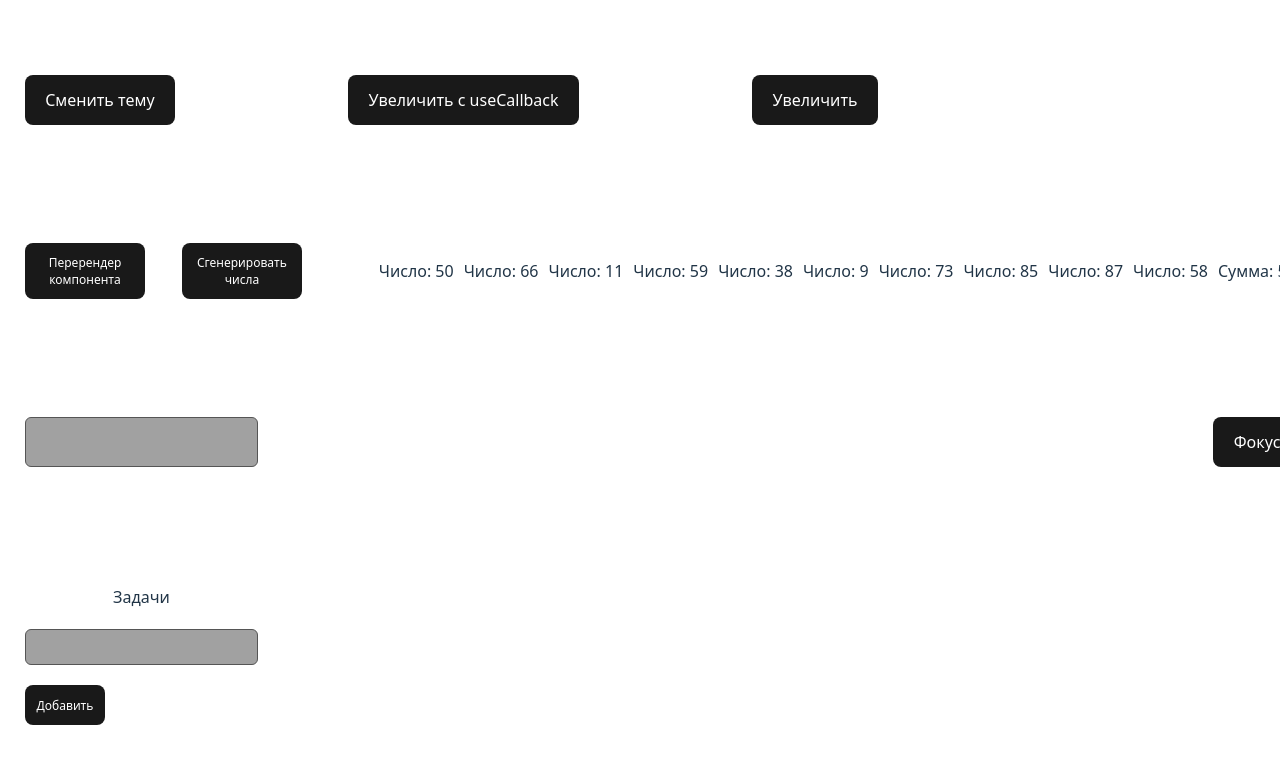
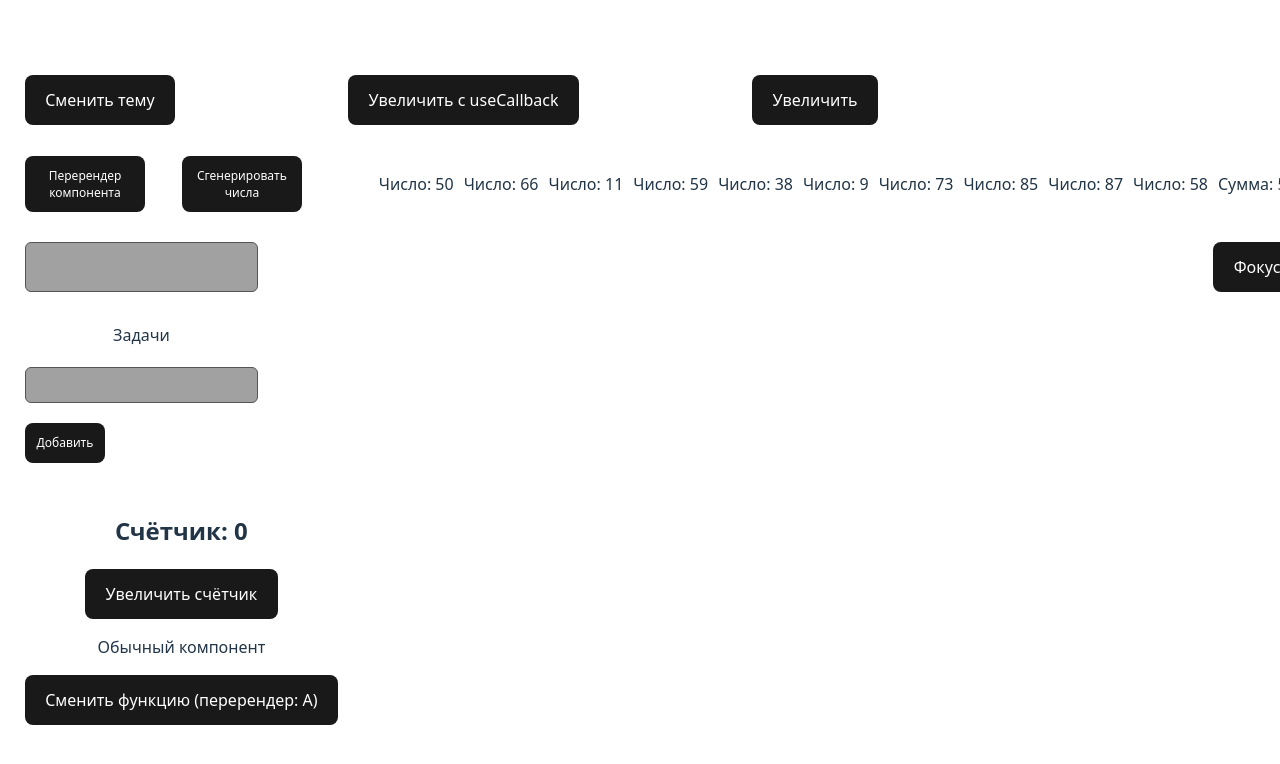
Before and after one commit to darkzs47/react-hooks, a React (Vite) app: page / in a window 1280 px wide. Shown: the top 764 px of the page. Built offline with nearby package versions, Linux system fonts and the light colour scheme.

Commit message:
That's all!

```diff
--- a/src/Container.jsx
+++ b/src/Container.jsx
@@ -1,10 +1,11 @@
-import React, {useCallback, useContext, useReducer, useRef, useState} from 'react';
+import React, {useContext} from 'react';
 import {ThemeContext} from './App.jsx';
-import ChangeThemeButton from "./ChangeThemeButton.jsx";
-import UseCallback from "./UseCallback.jsx";
-import SumNumbers from "./SumNumbers.jsx";
-import UseRef from "./UseRef.jsx";
-import Reducer from "./Reducer.jsx";
+import ChangeThemeButton from "./components/ChangeThemeButton.jsx";
+import UseCallback from "./components/UseCallback.jsx";
+import SumNumbers from "./components/SumNumbers.jsx";
+import UseRef from "./components/UseRef.jsx";
+import Reducer from "./components/Reducer.jsx";
+import ReactMemo from "./components/ReactMemo.jsx";
 
 function Container() {
 
@@ -25,6 +26,9 @@ function Container() {
             <div id='reducer'>
                 <Reducer/>
             </div>
+            <div>
+                <ReactMemo/>
+            </div>
         </div>
     )
 }
--- a/src/ChangeThemeButton.jsx
+++ b/src/components/ChangeThemeButton.jsx
@@ -1,5 +1,5 @@
 import {React, useContext} from "react";
-import {ThemeContext} from "./App.jsx";
+import {ThemeContext} from "../App.jsx";
 
 export default function ChangeThemeButton() {
     const { theme, setTheme } = useContext(ThemeContext);
--- /dev/null
+++ b/src/components/Child.jsx
@@ -0,0 +1,13 @@
+import React from "react";
+
+function Child() {
+    console.log('Ordinary render');
+
+    return (
+        <p>
+            Обычный компонент
+        </p>
+    )
+}
+
+export default Child;
--- /dev/null
+++ b/src/components/MemoChild.jsx
@@ -0,0 +1,11 @@
+import React from "react";
+
+const MemoChild = React.memo(({onClick}) => {
+    console.log('Memo render');
+
+    return (
+        <button onClick={onClick}>Увеличить счётчик</button>
+    );
+});
+
+export default MemoChild;
--- /dev/null
+++ b/src/components/ReactMemo.jsx
@@ -0,0 +1,48 @@
+import React, {useCallback, useState} from "react";
+import MemoChild from "./MemoChild.jsx";
+import Child from "./Child.jsx";
+
+function ReactMemo() {
+    const [count, setCount] = useState(0);
+
+    const [useAlt, setUseAlt] = useState(false);
+
+    const incrementA = useCallback(() => {
+        setCount(prev => prev + 1);
+    }, []);
+
+    const incrementB = useCallback(() => {
+        setCount(prev => prev + 2);
+    }, []);
+
+    const toggleFunction = () => {
+        setUseAlt(prev => !prev);
+    };
+
+    const currentIncrement = useAlt ? incrementB : incrementA;
+
+    console.log('Parent render');
+
+    return (
+        <div style={{
+            display: 'flex',
+            flexDirection: 'column',
+            alignItems: 'center',
+            justifyContent: 'center'
+        }}>
+            {/*
+            Перередер MemoChild будет происходить при каждой смене функции,
+            так как эта функция передаётся в этот компонент.
+            Обычный же Child, будет рендериться каждый раз, когда будет рендериться род. компонент
+            */}
+            <h2>Счётчик: {count}</h2>
+            <MemoChild onClick={currentIncrement}/>
+            <Child/>
+            <button onClick={toggleFunction}>
+                Сменить функцию (перерендер: {useAlt ? 'B' : 'A'})
+            </button>
+        </div>
+    )
+}
+
+export default ReactMemo;
--- a/src/UseRef.jsx
+++ b/src/components/UseRef.jsx
@@ -2,7 +2,7 @@ import React, {useRef, useState} from "react";
 
 function UseRef(){
 
-    const [value, setValue] = useState(null);
+    const [value, setValue] = useState();
 
     const handlerSetValue = () => setValue(inputRef.current.value);
 
```
Also changed, not shown: src/components/List.jsx (renamed from src/List.jsx), src/components/ListCallback.jsx (renamed from src/ListCallback.jsx), src/components/Reducer.jsx (renamed from src/Reducer.jsx), src/components/SumNumbers.jsx (renamed from src/SumNumbers.jsx), src/components/Tasks.jsx (renamed from src/Tasks.jsx), src/components/UseCallback.jsx (renamed from src/UseCallback.jsx).
